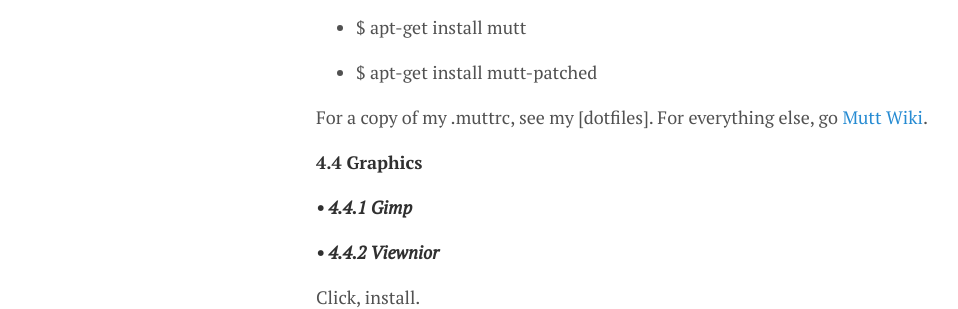
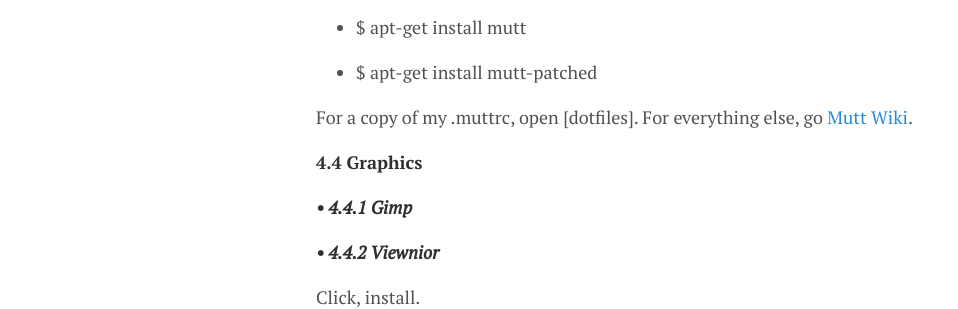
Before and after one commit to lgeurts/lgeurts.github.io, a Jekyll site: the page built from _posts/2017-07-11-bunsenlabs-linux-setup-notes-for dell-inspiron-6000.md, in a window 1280 px wide and 900 px high, scrolled down 3275 px. Shown: the part 155-464 px from the top of the window, without its empty margins (0-958 px from the left). Built offline with Jekyll 4.4.1, drawn with Linux system fonts in a browser that asks for light colours; nearby versions of some CDN libraries; comment, search, counter and statistics services are not loaded.

Commit message:
Update 2017-07-11-bunsenlabs-linux-setup-notes-for dell-inspiron-6000.md

```diff
--- a/_posts/2017-07-11-bunsenlabs-linux-setup-notes-for dell-inspiron-6000.md
+++ b/_posts/2017-07-11-bunsenlabs-linux-setup-notes-for dell-inspiron-6000.md
@@ -98,7 +98,7 @@ Claws Mail has an excellent [FAQ](http://www.claws-mail.org/faq/index.php/Main_P
 
 - $ apt-get install mutt-patched
 
-For a copy of my .muttrc, see my [dotfiles]. For everything else, go [Mutt Wiki](https://dev.mutt.org/trac/wiki/MuttGuide).
+For a copy of my .muttrc, open [dotfiles]. For everything else, go [Mutt Wiki](https://dev.mutt.org/trac/wiki/MuttGuide).
 
 **4.4 Graphics**
 
```
